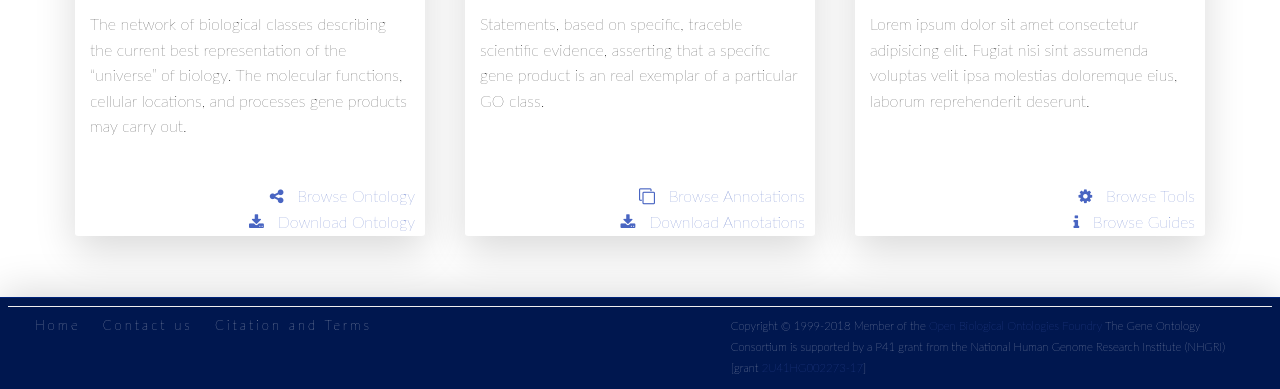
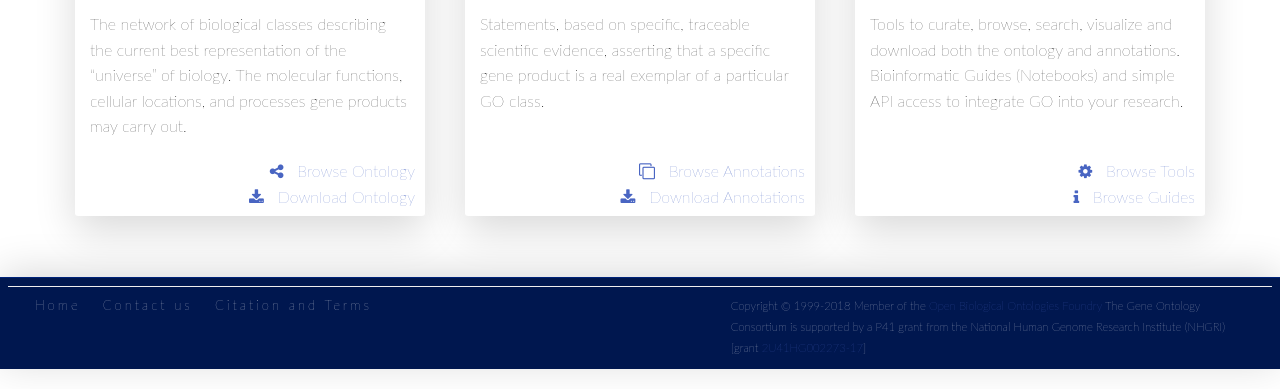
Before and after one commit to geneontology/geneontology.github.io, a Jekyll site: the page built from index.html, in a window 1280 px wide and 1163 px high, cut to the strip 774-1163 px from the top of the window. Built offline with Jekyll 4.4.1, drawn with Linux system fonts in a browser that asks for light colours; nearby versions of some CDN libraries.

Commit message:
Changing tools & guide description

```diff
--- a/_sass/custom/_layout.scss
+++ b/_sass/custom/_layout.scss
@@ -501,13 +501,13 @@ $gutter-horizontal: 6rem;
     }
 
     &__container {
+        min-height: 400px;
         padding: 10px;
         margin: 10px 5px;
         box-shadow: rgba(0, 0, 0, 0.15) 0px 1.5rem 4rem;
         border-radius: 3px !important;
         background-color: rgb(255, 255, 255) !important;
         color: black !important;
-        min-height: 420px;
     }
 
     &__description {
@@ -521,7 +521,7 @@ $gutter-horizontal: 6rem;
 
     &__bottom {
         position: absolute;
-        bottom: 10px;
+        bottom: 15px;
         text-align: end;
         right: 30px;
     }
--- a/index.html
+++ b/index.html
@@ -292,7 +292,7 @@ layout: default
 					<h4 class="card__heading">Annotations</h4>
 				</div>
 				<p class="card__description">
-					Statements, based on specific, traceble scientific evidence, asserting that a specific gene product is an real exemplar of
+					Statements, based on specific, traceable scientific evidence, asserting that a specific gene product is a real exemplar of
 					a particular GO class.
 				</p>
 				<div class="card__bottom">
@@ -315,8 +315,7 @@ layout: default
 					<h4 class="card__heading">Tools & Guides</h4>
 				</div>
 				<p class="card__description">
-					Lorem ipsum dolor sit amet consectetur adipisicing elit. Fugiat nisi sint assumenda voluptas velit ipsa molestias doloremque
-					eius, laborum reprehenderit deserunt.
+					Tools to curate, browse, search, visualize and download both the ontology and annotations. Bioinformatic Guides (Notebooks) and simple API access to integrate GO into your research.
 				</p>
 
 				<div class="card__bottom" style="right: 30px;">
```
